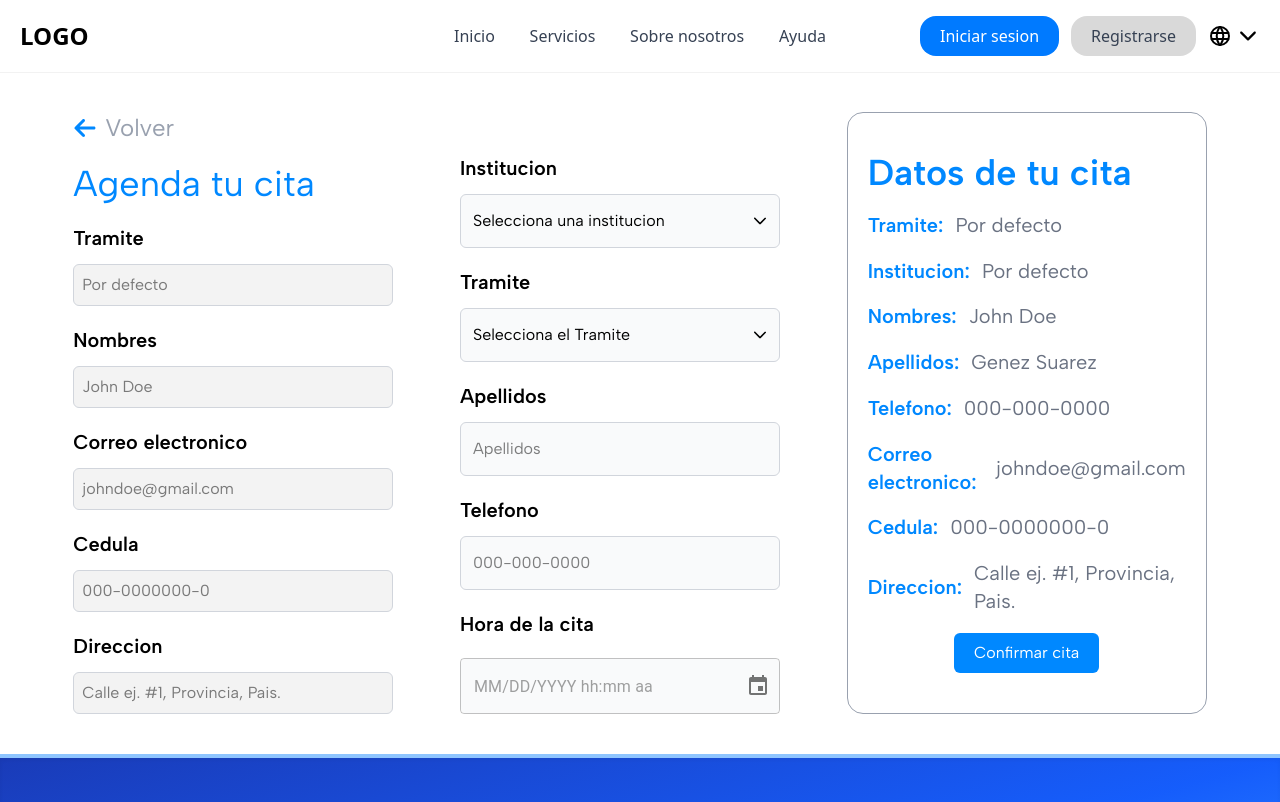
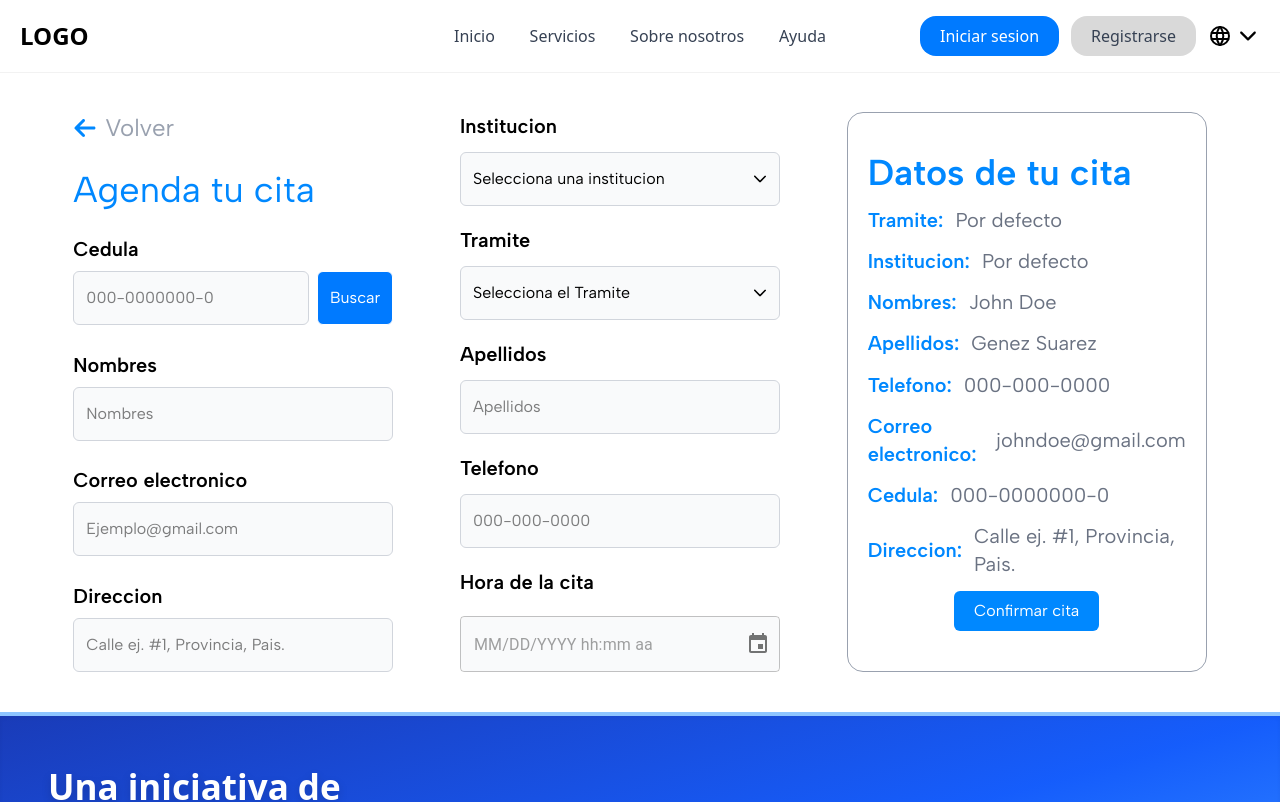
Before and after one commit to Urpirio/s-gob-2025, a Next.js app: page /AgendarCita in a window 1280 px wide. Shown: the top 802 px of the page. Built offline with nearby package versions, Linux system fonts and the light colour scheme.

Commit message:
Se agrego un hook para guardar los datos de los inputs

```diff
--- a/components/components - AgendarCita/subcomponents/FormPart2.jsx
+++ b/components/components - AgendarCita/subcomponents/FormPart2.jsx
@@ -1,10 +1,15 @@
 import { FaArrowLeft } from "react-icons/fa6";
 import Link from "next/link";
+import { InputText } from "primereact/inputtext";
 
 
-export default function FormPart2() {
+
+
+export default function FormPart2({InputValues,setInputValues}) {
+
+
   return (
-    <div className="flex flex-col gap-5 w-[25%]  min-w-80">
+    <div className="flex flex-col gap-5 w-[25%] justify-between  min-w-80">
         <div>
             <Link href={'/Servicios'} className="flex items-center gap-2 text-2xl ">
                 <FaArrowLeft className="text-[#0088FF]"/>
@@ -14,25 +19,45 @@ export default function FormPart2() {
         <div>
             <h1 className="text-4xl text-[#0088FF]">Agenda tu cita</h1>
         </div>
-        <div className="flex flex-col gap-3">
-            <label htmlFor="" className="text-xl font-semibold">Tramite</label>
-            <input type="text" placeholder="Por defecto"  className="border border-gray-300 p-2 rounded-md bg-[#F3F3F3]"/>
+         <div className="flex flex-col gap-2">
+            <label className="text-xl font-semibold">Cedula</label>
+            <div className="flex items-center justify-between gap-2">
+                <InputText
+                value={InputValues.Cedula}
+                onChange={(e)=>setInputValues({...InputValues,Cedula:e.target.value})}
+                type="text"
+                placeholder="000-0000000-0"
+                className="border border-gray-300 py-3.5 px-3 w-full rounded-md bg-gray-50"/>
+                <button className="border py-3.5 px-3 rounded-md bg-primary text-white hover:opacity-80 cursor-pointer transition-all duration-200">Buscar</button>
+            </div>
         </div>
-        <div className="flex flex-col gap-3">
-            <label htmlFor="" className="text-xl font-semibold">Nombres</label>
-            <input type="text" placeholder="John Doe" className="border border-gray-300 p-2 rounded-md bg-[#F3F3F3]"/>
+        <div className="flex flex-col gap-2">
+            <label className="text-xl font-semibold">Nombres</label>
+            <InputText
+            value={InputValues.Nombres}
+            onChange={(e)=>setInputValues({...InputValues,Nombres:e.target.value})}
+            type="text"
+            placeholder="Nombres"
+            className="border border-gray-300 py-3.5 px-3 rounded-md bg-gray-50"/>
         </div>
-        <div className="flex flex-col gap-3">
-            <label htmlFor="" className="text-xl font-semibold">Correo electronico</label>
-            <input type="text" placeholder="johndoe@gmail.com" className="border border-gray-300 p-2 rounded-md bg-[#F3F3F3]"/>
+        <div className="flex flex-col gap-2">
+            <label className="text-xl font-semibold">Correo electronico</label>
+            <InputText
+            value={InputValues.Correo}
+            onChange={(e)=>setInputValues({...InputValues,Correo:e.target.value})}
+            type="text"
+            placeholder="Ejemplo@gmail.com"
+            className="border border-gray-300 py-3.5 px-3 rounded-md bg-gray-50"/>
         </div>
-        <div className="flex flex-col gap-3">
-            <label htmlFor="" className="text-xl font-semibold">Cedula</label>
-            <input type="text" placeholder="000-0000000-0" className="border border-gray-300 p-2 rounded-md bg-[#F3F3F3]"/>
-        </div>
-        <div className="flex flex-col gap-3">
-            <label htmlFor="" className="text-xl font-semibold">Direccion</label>
-            <input type="text" placeholder="Calle ej. #1, Provincia, Pais. " className="border border-gray-300 p-2 rounded-md bg-[#F3F3F3]" />
+
+        <div className="flex flex-col gap-2">
+            <label className="text-xl font-semibold">Direccion</label>
+            <InputText
+                value={InputValues.Direccion}
+                onChange={(e)=>setInputValues({...InputValues,Direccion:e.target.value})}
+                type="text"
+                placeholder="Calle ej. #1, Provincia, Pais. "
+                className="border border-gray-300 py-3.5 px-3 rounded-md bg-gray-50" />
         </div>
     </div>
   )
```
